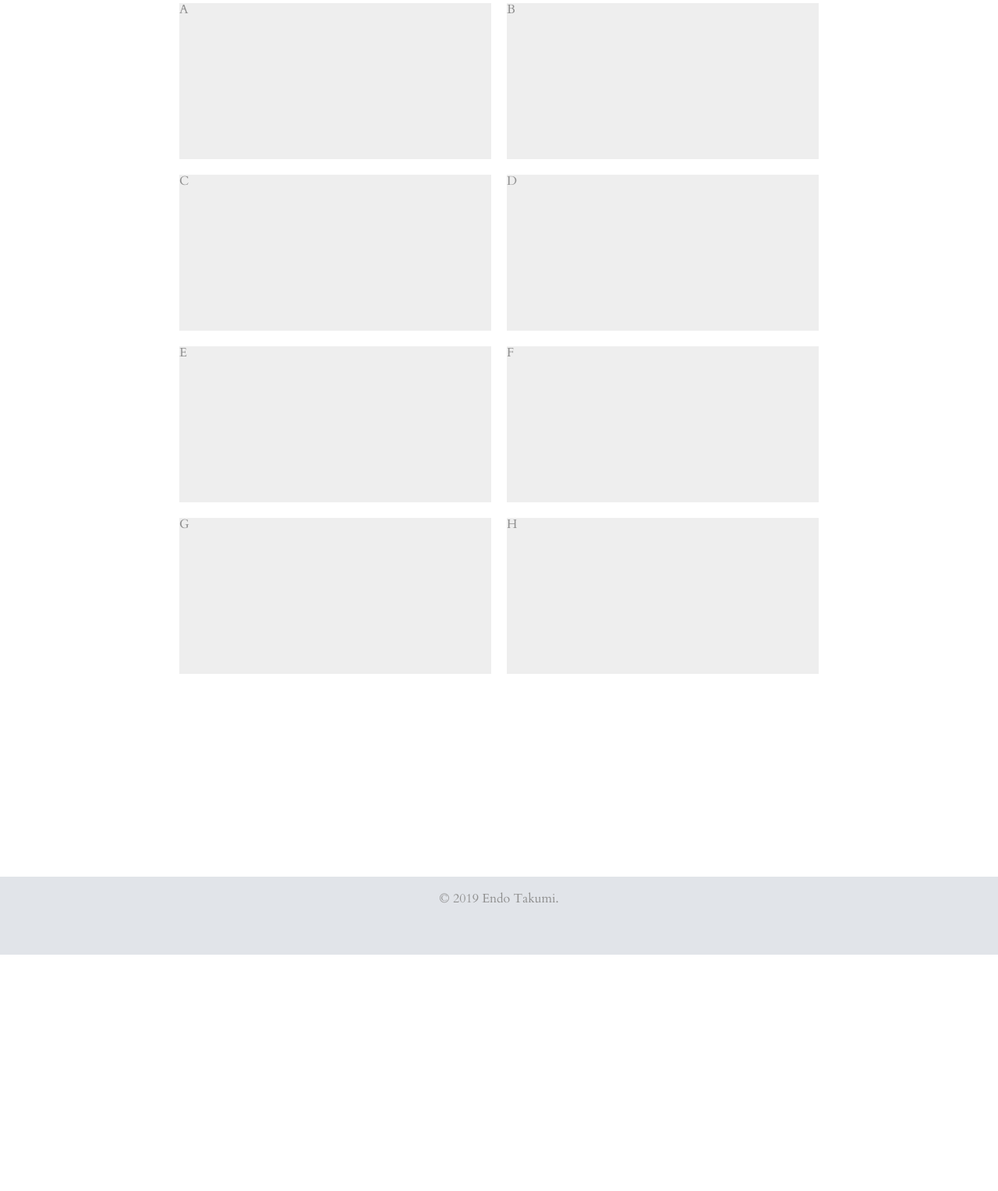
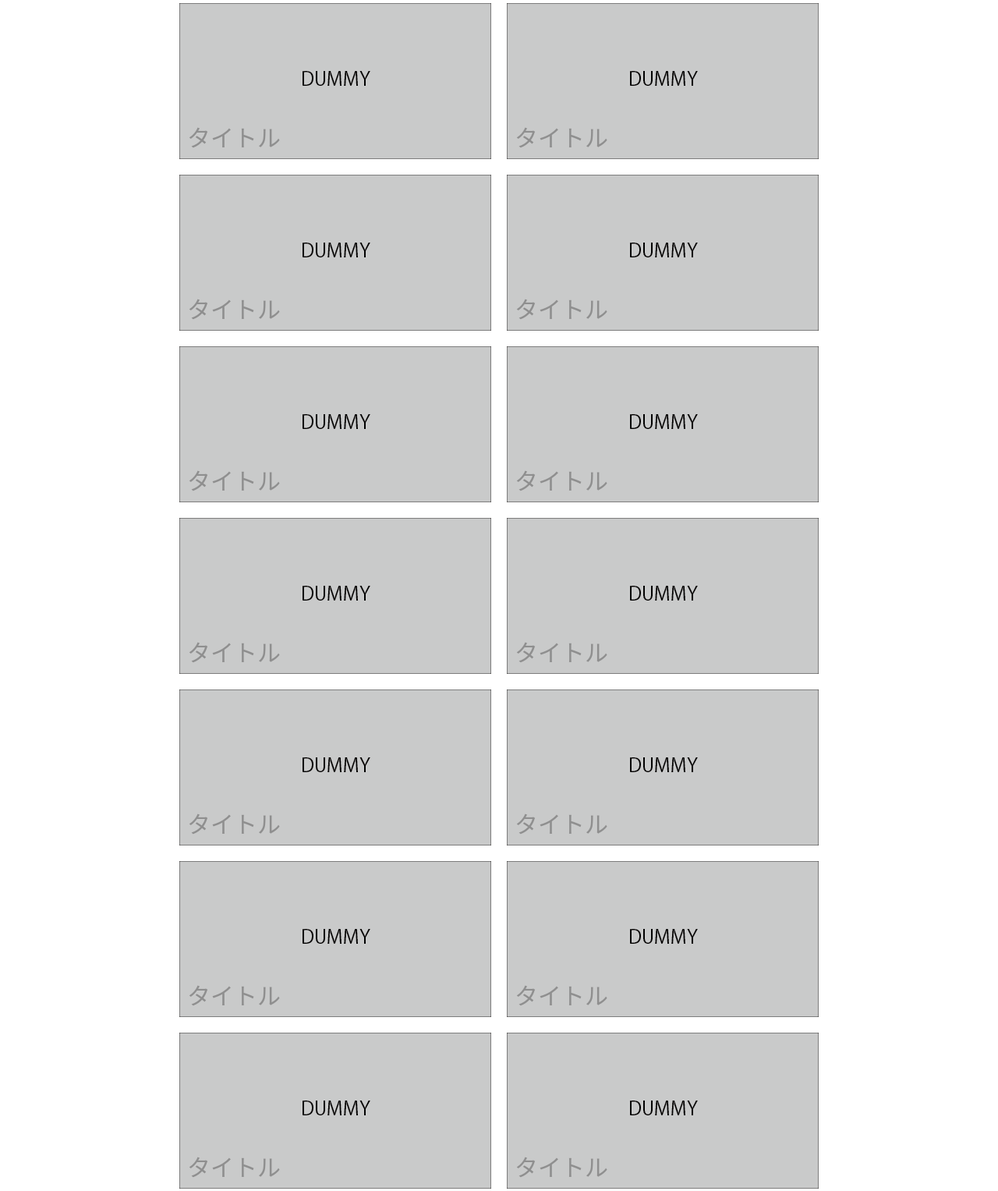
Before and after one commit to ENDOTAKUMI-SUB/Sayama-th-Web, a plain HTML site: page club-activities/index.html in a window 1280 px wide. Shown: the part 186-1713 px from the top of the page at 78% size. Before the commit the page ends 1410 px from the top, so only its background shows below. Drawn offline with nearby package versions, Linux system fonts and the light colour scheme.

Commit message:
Provisional image of club activities.

```diff
--- a/assets/style/main.css
+++ b/assets/style/main.css
@@ -184,6 +184,13 @@ h3:before {
     margin: 10px;
 
     position: relative;
+}
+
+.club-title {
+    position: absolute;
+    bottom: 10px;
+    left: 10px;
+    font-size: 30px;
 }
 
 /* フッター部分 */
--- a/club-activities/index.html
+++ b/club-activities/index.html
@@ -59,14 +59,48 @@
                     <div class="row content">
                         <h2>部活動紹介</h2>
                         <div class="club">
-                            <div class="club-content">A</div>
-                            <div class="club-content">B</div>
-                            <div class="club-content">C</div>
-                            <div class="club-content">D</div>
-                            <div class="club-content">E</div>
-                            <div class="club-content">F</div>
-                            <div class="club-content">G</div>
-                            <div class="club-content">H</div>
+                            <div class="club-content" style="background-image: url(images/dummy.png);background-position: 50% 50%;">
+                                <span class="club-title">タイトル</span>
+                            </div>
+                            <div class="club-content" style="background-image: url(images/dummy.png);background-position: 50% 50%;">
+                                <span class="club-title">タイトル</span>
+                            </div>
+                            <div class="club-content" style="background-image: url(images/dummy.png);background-position: 50% 50%;">
+                                <span class="club-title">タイトル</span>
+                            </div>
+                            <div class="club-content" style="background-image: url(images/dummy.png);background-position: 50% 50%;">
+                                <span class="club-title">タイトル</span>
+                            </div>
+                            <div class="club-content" style="background-image: url(images/dummy.png);background-position: 50% 50%;">
+                                <span class="club-title">タイトル</span>
+                            </div>
+                            <div class="club-content" style="background-image: url(images/dummy.png);background-position: 50% 50%;">
+                                <span class="club-title">タイトル</span>
+                            </div>
+                            <div class="club-content" style="background-image: url(images/dummy.png);background-position: 50% 50%;">
+                                <span class="club-title">タイトル</span>
+                            </div>
+                            <div class="club-content" style="background-image: url(images/dummy.png);background-position: 50% 50%;">
+                                <span class="club-title">タイトル</span>
+                            </div>
+                            <div class="club-content" style="background-image: url(images/dummy.png);background-position: 50% 50%;">
+                                <span class="club-title">タイトル</span>
+                            </div>
+                            <div class="club-content" style="background-image: url(images/dummy.png);background-position: 50% 50%;">
+                                <span class="club-title">タイトル</span>
+                            </div>
+                            <div class="club-content" style="background-image: url(images/dummy.png);background-position: 50% 50%;">
+                                <span class="club-title">タイトル</span>
+                            </div>
+                            <div class="club-content" style="background-image: url(images/dummy.png);background-position: 50% 50%;">
+                                <span class="club-title">タイトル</span>
+                            </div>
+                            <div class="club-content" style="background-image: url(images/dummy.png);background-position: 50% 50%;">
+                                <span class="club-title">タイトル</span>
+                            </div>
+                            <div class="club-content" style="background-image: url(images/dummy.png);background-position: 50% 50%;">
+                                <span class="club-title">タイトル</span>
+                            </div>
                         </div>
                     </div>
                 </section>
```
Also changed, not shown: club-activities/images/dummy.png (added).
